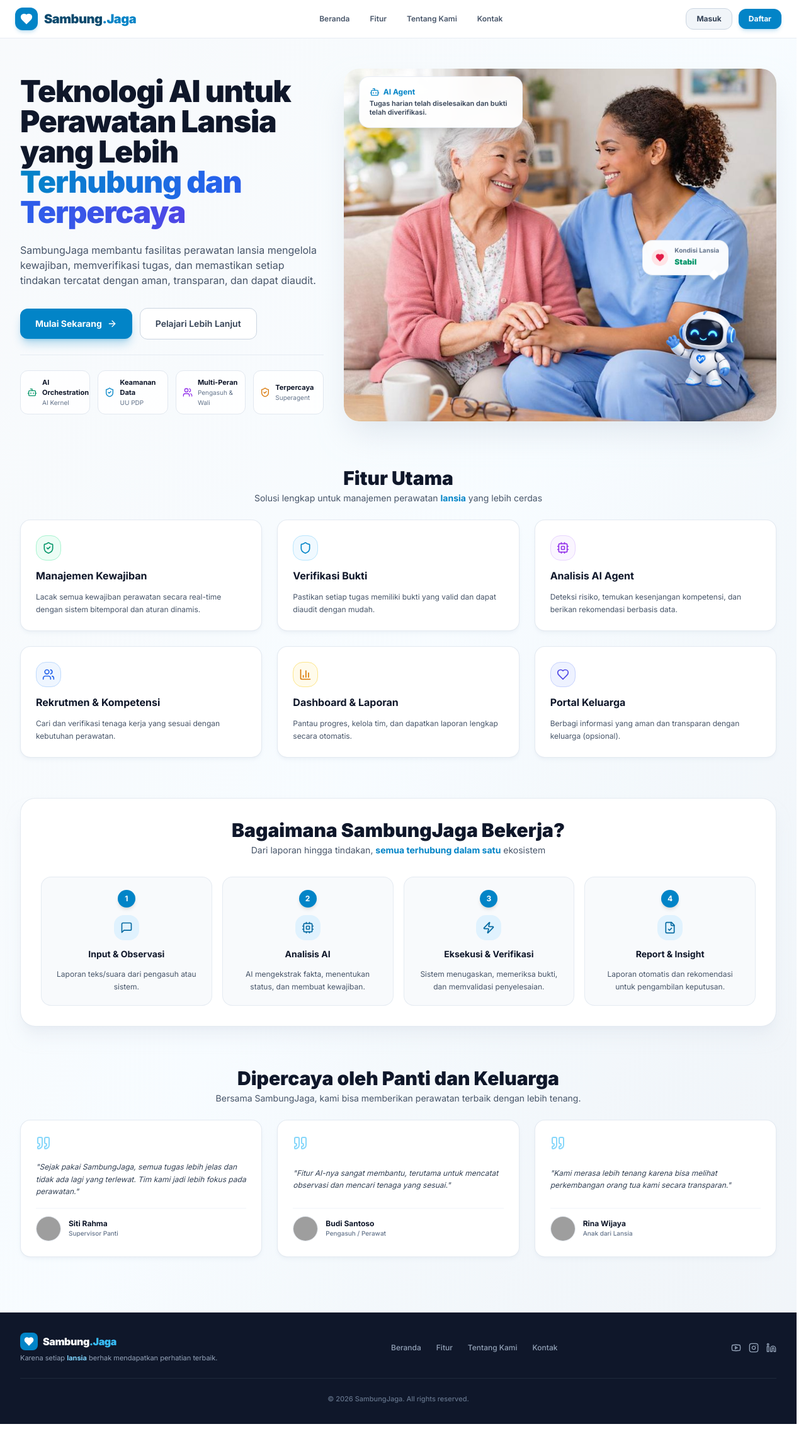
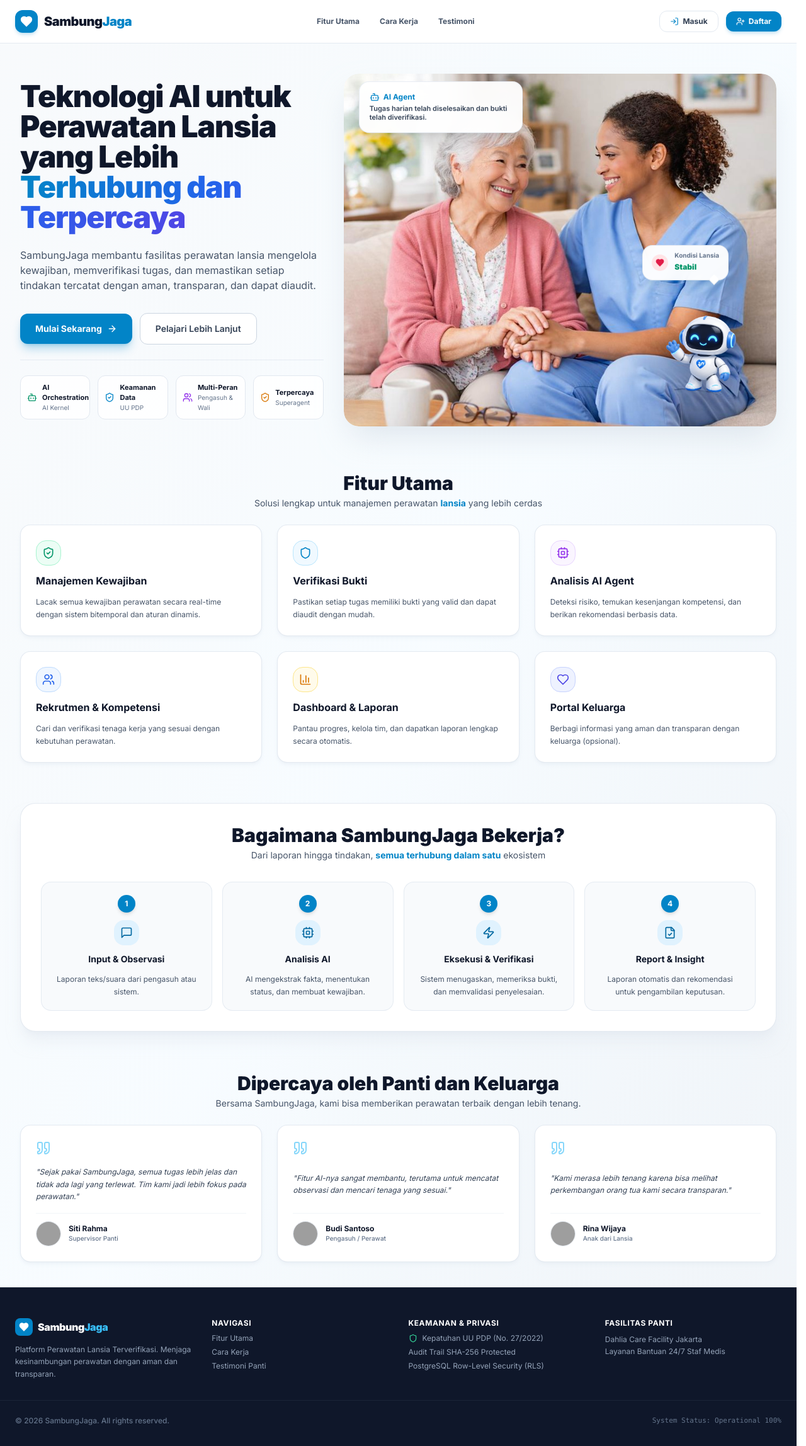
Before and after one commit to s1informatika11s25007-maker/SambungJaga, a React (Vite) app: page / in a window 1280 px wide. Shown: the whole page at 63% size. Before the commit the page ends 2261 px from the top, so only its background shows below. Built offline with nearby package versions, Linux system fonts and the light colour scheme; no server answers; the database is empty; grey boxes are pictures that could not be loaded.

Commit message:
style: unify brand name to SambungJaga without dot across all pages, sidebar, headers, and footer

```diff
--- a/src/components/layout/Footer.jsx
+++ b/src/components/layout/Footer.jsx
@@ -1,46 +1,66 @@
 import React from 'react';
-import { Heart, Youtube, Instagram, Linkedin } from 'lucide-react';
+import { Heart, Shield } from 'lucide-react';
 
-export default function Footer() {
+export default function Footer({ onGoToLanding }) {
   return (
-    <footer className="bg-slate-900 text-slate-300 text-xs py-8 px-4 sm:px-8 mt-12">
-      <div className="max-w-7xl mx-auto space-y-6">
-        <div className="flex flex-col md:flex-row items-center justify-between gap-4 pb-6 border-b border-slate-800">
-          {/* Logo & Slogan */}
-          <div className="space-y-1 text-center md:text-left">
-            <div className="flex items-center justify-center md:justify-start space-x-2">
-              <div className="p-1.5 bg-sky-600 rounded-lg text-white">
+    <footer className="bg-slate-900 text-slate-300 pt-12 pb-8 border-t border-slate-800 text-xs w-full mt-auto">
+      <div className="max-w-7xl mx-auto px-6 grid grid-cols-1 md:grid-cols-4 gap-8 pb-8 border-b border-slate-800/80">
+
+        {/* Brand Info */}
+        <div className="space-y-3">
+          <div
+            onClick={onGoToLanding}
+            className="flex items-center space-x-2 cursor-pointer group"
+          >
+            <div className="p-1.5 bg-sky-600 rounded-lg text-white shrink-0">
               <Heart className="w-4 h-4 fill-white" />
             </div>
             <span className="text-base font-black text-white tracking-tight">
-                Sambung<span className="text-sky-400">.Jaga</span>
+              Sambung<span className="text-sky-400">Jaga</span>
             </span>
           </div>
-            <p className="text-[11px] text-slate-400">
-              Karena setiap <span className="text-sky-300 font-bold">lansia</span> berhak mendapatkan perhatian terbaik.
+          <p className="text-slate-400 leading-relaxed font-normal">
+            Platform Perawatan Lansia Terverifikasi. Menjaga kesinambungan perawatan dengan aman dan transparan.
           </p>
         </div>
 
-          {/* Navigation Links */}
-          <div className="flex items-center space-x-6 text-xs text-slate-400 font-medium">
-            <a href="#beranda" className="hover:text-white transition">Beranda</a>
-            <a href="#fitur" className="hover:text-white transition">Fitur</a>
-            <a href="#cara-kerja" className="hover:text-white transition">Tentang Kami</a>
-            <a href="#testimoni" className="hover:text-white transition">Kontak</a>
+        {/* Quick Links */}
+        <div className="space-y-2">
+          <h4 className="text-white font-bold text-xs uppercase tracking-wider">Navigasi</h4>
+          <ul className="space-y-1.5 text-slate-400">
+            <li><a href="#fitur" className="hover:text-white transition">Fitur Utama</a></li>
+            <li><a href="#cara-kerja" className="hover:text-white transition">Cara Kerja</a></li>
+            <li><a href="#testimoni" className="hover:text-white transition">Testimoni Panti</a></li>
+          </ul>
         </div>
 
-          {/* Social Icons */}
-          <div className="flex items-center space-x-3 text-slate-400">
-            <a href="#youtube" className="hover:text-white transition"><Youtube className="w-4 h-4" /></a>
-            <a href="#instagram" className="hover:text-white transition"><Instagram className="w-4 h-4" /></a>
-            <a href="#linkedin" className="hover:text-white transition"><Linkedin className="w-4 h-4" /></a>
-          </div>
+        {/* Compliance */}
+        <div className="space-y-2">
+          <h4 className="text-white font-bold text-xs uppercase tracking-wider">Keamanan & Privasi</h4>
+          <ul className="space-y-1.5 text-slate-400">
+            <li className="flex items-center space-x-1">
+              <Shield className="w-3.5 h-3.5 text-emerald-400 mr-1" />
+              <span>Kepatuhan UU PDP (No. 27/2022)</span>
+            </li>
+            <li>Audit Trail SHA-256 Protected</li>
+            <li>PostgreSQL Row-Level Security (RLS)</li>
+          </ul>
         </div>
 
-        {/* Copyright */}
-        <div className="text-center text-[11px] text-slate-500 font-medium">
-          © 2026 SambungJaga. All rights reserved.
+        {/* Contact */}
+        <div className="space-y-2">
+          <h4 className="text-white font-bold text-xs uppercase tracking-wider">Fasilitas Panti</h4>
+          <p className="text-slate-400 leading-relaxed">
+            Dahlia Care Facility Jakarta<br />
+            Layanan Bantuan 24/7 Staf Medis
+          </p>
         </div>
+
+      </div>
+
+      <div className="max-w-7xl mx-auto px-6 pt-6 flex flex-col sm:flex-row items-center justify-between text-slate-500 font-medium">
+        <p>© 2026 SambungJaga. All rights reserved.</p>
+        <p className="mt-2 sm:mt-0 font-mono text-[11px]">System Status: Operational 100%</p>
       </div>
     </footer>
   );
--- a/src/components/layout/PublicHeader.jsx
+++ b/src/components/layout/PublicHeader.jsx
@@ -1,47 +1,50 @@
 import React from 'react';
-import { Heart, Shield, LogIn, UserPlus } from 'lucide-react';
+import { Heart, LogIn, UserPlus } from 'lucide-react';
 
-export default function PublicHeader({ onGoToLanding, onGoToLogin, onGoToRegister }) {
+export default function PublicHeader({ onGoToLogin, onGoToRegister, onGoToLanding }) {
   return (
-    <header className="bg-white/95 border-b border-slate-200/80 sticky top-0 z-50 backdrop-blur-md shadow-xs">
-      <div className="max-w-7xl mx-auto px-4 py-3 sm:px-6 flex items-center justify-between">
-        {/* Brand Logo matching reference */}
+    <header className="bg-white/95 border-b border-slate-200/90 px-6 py-4 sticky top-0 z-40 backdrop-blur-md shadow-xs w-full">
+      <div className="max-w-7xl mx-auto flex items-center justify-between">
+
+        {/* Brand Logo */}
         <div
           onClick={onGoToLanding}
           className="flex items-center space-x-2.5 cursor-pointer group"
         >
-          <div className="p-2 bg-sky-600 rounded-xl text-white shadow-md shadow-sky-600/20 group-hover:scale-105 transition flex items-center justify-center">
+          <div className="p-2 bg-sky-600 rounded-xl text-white shadow-md shadow-sky-600/20 group-hover:scale-105 transition flex items-center justify-center shrink-0">
             <Heart className="w-5 h-5 fill-white" />
           </div>
-          <span className="text-xl font-black text-sky-900 tracking-tight">
-            Sambung<span className="text-sky-600">.Jaga</span>
+          <span className="text-xl font-black text-slate-900 tracking-tight">
+            Sambung<span className="text-sky-600">Jaga</span>
           </span>
         </div>
 
-        {/* Center Nav Links */}
-        <nav className="hidden md:flex items-center space-x-8 text-xs font-semibold text-slate-600">
-          <button onClick={onGoToLanding} className="hover:text-sky-600 transition">Beranda</button>
-          <a href="#fitur" className="hover:text-sky-600 transition">Fitur</a>
-          <a href="#cara-kerja" className="hover:text-sky-600 transition">Tentang Kami</a>
-          <a href="#testimoni" className="hover:text-sky-600 transition">Kontak</a>
+        {/* Navigation Menu Links */}
+        <nav className="hidden md:flex items-center space-x-8 text-xs font-bold text-slate-600">
+          <a href="#fitur" className="hover:text-sky-600 transition">Fitur Utama</a>
+          <a href="#cara-kerja" className="hover:text-sky-600 transition">Cara Kerja</a>
+          <a href="#testimoni" className="hover:text-sky-600 transition">Testimoni</a>
         </nav>
 
-        {/* Auth Buttons */}
-        <div className="flex items-center space-x-2.5">
+        {/* Action Buttons */}
+        <div className="flex items-center space-x-3">
           <button
             onClick={onGoToLogin}
-            className="px-4 py-2 rounded-xl text-xs font-bold text-slate-700 bg-slate-100 hover:bg-slate-200 border border-slate-300 transition"
+            className="flex items-center space-x-1.5 px-4 py-2 rounded-xl text-xs font-bold text-slate-700 hover:bg-slate-100 transition border border-slate-200"
           >
-            Masuk
+            <LogIn className="w-3.5 h-3.5 text-sky-600" />
+            <span>Masuk</span>
           </button>
 
           <button
             onClick={onGoToRegister}
-            className="px-4 py-2 rounded-xl text-xs font-bold text-white bg-sky-600 hover:bg-sky-700 shadow-md shadow-sky-600/20 transition"
+            className="flex items-center space-x-1.5 px-4 py-2 rounded-xl text-xs font-bold bg-sky-600 hover:bg-sky-700 text-white shadow-md shadow-sky-600/20 transition"
           >
-            Daftar
+            <UserPlus className="w-3.5 h-3.5" />
+            <span>Daftar</span>
           </button>
         </div>
+
       </div>
     </header>
   );
--- a/src/components/layout/Sidebar.jsx
+++ b/src/components/layout/Sidebar.jsx
@@ -99,7 +99,7 @@
           <div className="p-1.5 bg-sky-600 rounded-lg text-white">
             <Heart className="w-4 h-4 fill-white" />
           </div>
-          <span className="text-base font-black text-white">Sambung<span className="text-sky-400">.Jaga</span></span>
+          <span className="text-base font-black text-white">Sambung<span className="text-sky-400">Jaga</span></span>
         </div>
 
         <button
@@ -130,7 +130,7 @@
               <Heart className="w-5 h-5 fill-white" />
             </div>
             <span className="text-lg font-black text-white tracking-tight">
-              Sambung<span className="text-sky-400">.Jaga</span>
+              Sambung<span className="text-sky-400">Jaga</span>
             </span>
           </div>
 
--- a/src/pages/LoginPage.jsx
+++ b/src/pages/LoginPage.jsx
@@ -42,7 +42,7 @@
             </div>
             <div>
               <h1 className="text-xl font-black tracking-tight text-slate-900">
-                Sambung<span className="text-sky-600">.Jaga</span>
+                Sambung<span className="text-sky-600">Jaga</span>
               </h1>
               <p className="text-xs text-sky-700 font-bold">Care Superagent Architecture</p>
             </div>
--- a/src/pages/RegisterPage.jsx
+++ b/src/pages/RegisterPage.jsx
@@ -42,7 +42,7 @@
             </div>
             <div>
               <h1 className="text-xl font-black tracking-tight text-slate-900">
-                Sambung<span className="text-sky-600">.Jaga</span>
+                Sambung<span className="text-sky-600">Jaga</span>
               </h1>
               <p className="text-xs text-indigo-700 font-bold">Care Superagent Architecture</p>
             </div>
```
Lines whose indentation alone changed are shown as unchanged.
